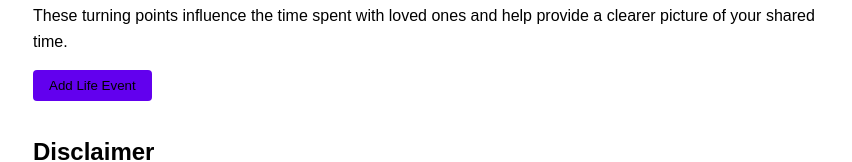
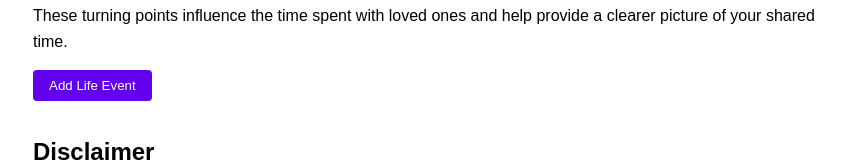
Before and after one commit to fdevillard/time-left, a SvelteKit app: page / in a window 1280 px wide. Shown: the part 961-1123 px from the top of the page, without its empty margins (207-1059 px from the left). Built offline with nearby package versions, Linux system fonts and the light colour scheme.

Commit message:
fix light mode color scheme

```diff
--- a/static/global.css
+++ b/static/global.css
@@ -3,6 +3,7 @@
 	--color-bg: #ffffff;
 	--color-text: #000000;
 	--color-primary: #6200ee;
+	--color-text-on-primary: #ffffff;
 
 	--spacing-small: 0.5rem;
 	--spacing-medium: 1rem;
@@ -62,7 +63,7 @@ body {
 /* Buttons */
 button {
 	background-color: var(--color-primary);
-	color: var(--color-text);
+	color: var(--color-text-on-primary);
 	border: none;
 	padding: var(--spacing-small) var(--spacing-medium);
 	cursor: pointer;
```
